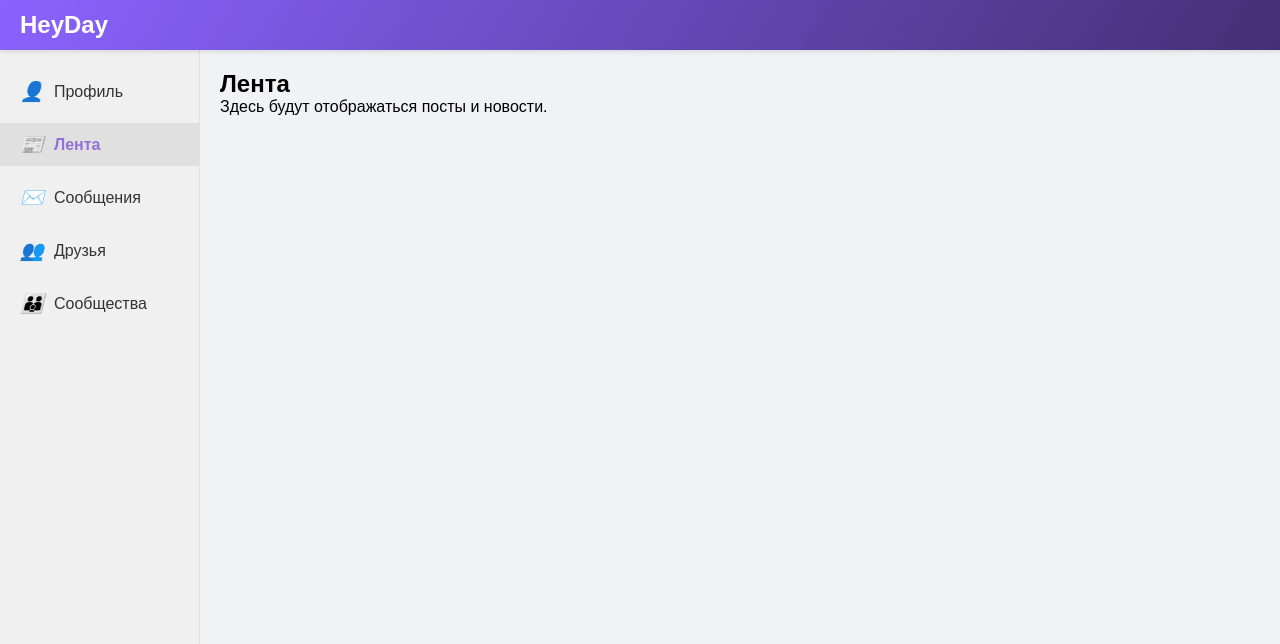
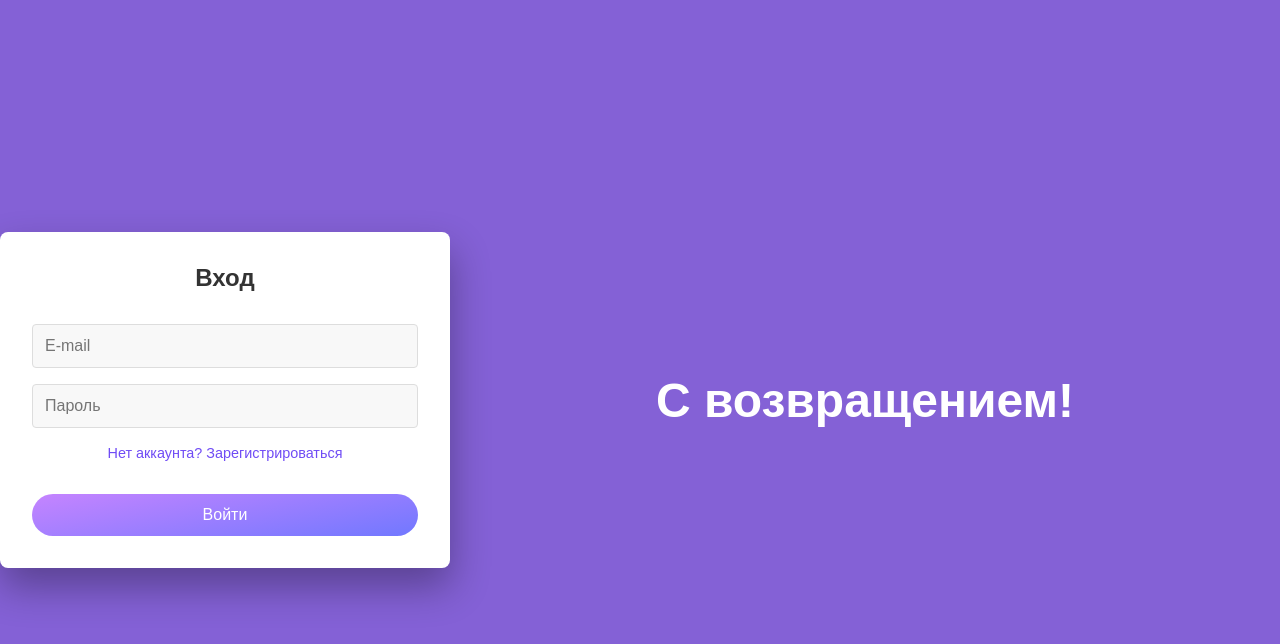
Before and after one commit to SpiritFoxo/HeyDays, a React (Create React App) app in the folder frontend/: page /login in a window 1280 px wide. Shown: the top 644 px of the page. Built offline with nearby package versions, Linux system fonts and the light colour scheme.

Commit message:
register and login api calls

```diff
--- a/frontend/src/App.js
+++ b/frontend/src/App.js
@@ -2,6 +2,7 @@ import './App.css';
 import { BrowserRouter as Router, Routes, Route } from 'react-router-dom';
 import RegistrationForm from './RegistrationPage';
 import MainPage from './MainPage';
+import LoginForm from './LoginPage';
 
 function App() {
   return (
@@ -9,6 +10,7 @@ function App() {
       <Routes>
         <Route path='/register' element={<RegistrationForm></RegistrationForm>}></Route>
         <Route path='/*' element={<MainPage></MainPage>}></Route>
+        <Route path='/login' element={<LoginForm></LoginForm>}></Route>
       </Routes>
     </Router>
   );
--- /dev/null
+++ b/frontend/src/LoginPage.css
@@ -0,0 +1,119 @@
+.login-container {
+    display: flex;
+    height: 100vh;
+    background-color: #8461D6;
+  }
+
+  .login-form-container {
+    flex: 1;
+    max-width: 450px;
+    padding: 2rem;
+    background-color: #ffffff;
+    border-radius: 8px;
+    -webkit-box-shadow: 1px 19px 39px 0px rgba(0, 0, 0, 0.32);
+    -moz-box-shadow: 1px 19px 39px 0px rgba(0, 0, 0, 0.32);
+    box-shadow: 1px 19px 39px 0px rgba(0, 0, 0, 0.32);
+    margin: auto;
+  }
+
+  .welcome-text {
+    flex: 1;
+    display: flex;
+    align-items: center;
+    justify-content: center;
+    color: white;
+    font-size: 1.5rem;
+    padding: 2rem;
+  }
+
+  .login-title {
+    text-align: center;
+    margin-bottom: 2rem;
+    font-size: 1.5rem;
+    color: #333;
+  }
+
+  .form-group {
+    margin-bottom: 1rem;
+  }
+
+  input {
+    width: 100%;
+    padding: 0.75rem;
+    border: 1px solid #ddd;
+    border-radius: 4px;
+    background-color: #f8f8f8;
+    font-size: 1rem;
+    outline: none;
+    transition: border-color 0.3s;
+  }
+
+  input:focus {
+    border-color: #9370DB;
+  }
+
+  .input-error {
+    border-color: #ff3860;
+  }
+
+  .error-message {
+    color: #ff3860;
+    font-size: 0.85rem;
+    margin-top: 0.25rem;
+    display: block;
+  }
+
+
+  .forgot-password a {
+    color: #704CF5;
+    text-decoration: none;
+    font-size: 0.9rem;
+  }
+
+  .register-link {
+    text-align: center;
+    margin: 1rem 0;
+  }
+
+  .register-link a {
+    color: #704CF5;
+    text-decoration: none;
+    font-size: 0.9rem;
+  }
+
+
+  .submit-button {
+    width: 100%;
+    padding: 0.75rem;
+    background: rgb(197,132,255);
+    background: -moz-linear-gradient(169deg, rgba(197,132,255,1) 0%, rgba(113,120,255,1) 100%);
+    background: -webkit-linear-gradient(169deg, rgba(197,132,255,1) 0%, rgba(113,120,255,1) 100%);
+    background: linear-gradient(169deg, rgba(197,132,255,1) 0%, rgba(113,120,255,1) 100%);
+    filter: progid:DXImageTransform.Microsoft.gradient(startColorstr="#c584ff",endColorstr="#7178ff",GradientType=1);
+    color: white;
+    border: none;
+    border-radius: 30px;
+    font-size: 1rem;
+    cursor: pointer;
+    transition: background-color 0.3s;
+    margin-top: 1rem;
+  }
+
+  .submit-button:hover {
+    background-color: #8a60d4;
+  }
+
+  @media (max-width: 768px) {
+    .login-container {
+      flex-direction: column;
+    }
+
+    .login-form-container {
+      max-width: 100%;
+      border-radius: 0;
+    }
+
+    .welcome-text {
+      display: none;
+    }
+  }
--- /dev/null
+++ b/frontend/src/LoginPage.jsx
@@ -0,0 +1,120 @@
+import React, { useState } from 'react';
+import './LoginPage.css';
+
+const LoginForm = () => {
+  const [formData, setFormData] = useState({
+    email: '',
+    password: ''
+  });
+
+  const [errors, setErrors] = useState({});
+  const [isLoading, setIsLoading] = useState(false);
+
+  const handleChange = (e) => {
+    const { name, value } = e.target;
+    setFormData({
+      ...formData,
+      [name]: value
+    });
+  };
+
+  const validate = () => {
+    const newErrors = {};
+
+    if (!formData.email) {
+      newErrors.email = 'Email обязателен';
+    } else if (!/\S+@\S+\.\S+/.test(formData.email)) {
+      newErrors.email = 'Неверный формат email';
+    }
+
+    if (!formData.password) {
+      newErrors.password = 'Пароль обязателен';
+    }
+
+    return newErrors;
+  };
+
+  const handleSubmit = async (e) => {
+    e.preventDefault();
+
+    const validationErrors = validate();
+
+    if (Object.keys(validationErrors).length === 0) {
+        setIsLoading(true);
+        try {
+          const response = await fetch('http://localhost:8080/api/login', {
+            method: 'POST',
+            headers: {
+              'Content-Type': 'application/json',
+            },
+            body: JSON.stringify(formData),
+          });
+
+          if (!response.ok) {
+            throw new Error('Login failed');
+          }
+
+          const data = await response.json();
+
+          localStorage.setItem('token', data.token);
+
+          window.location.href = '/';
+        } catch (error) {
+          console.error('Login error:', error);
+          setErrors({
+            form: 'Неверный email или пароль'
+          });
+        } finally {
+          setIsLoading(false);
+        }
+      } else {
+        setErrors(validationErrors);
+      }
+  };
+
+  return (
+    <div className="login-container">
+      <div className="login-form-container">
+        <h2 className="login-title">Вход</h2>
+
+        <form onSubmit={handleSubmit}>
+          <div className="form-group">
+            <input
+              type="email"
+              name="email"
+              placeholder="E-mail"
+              value={formData.email}
+              onChange={handleChange}
+              className={errors.email ? 'input-error' : ''}
+            />
+            {errors.email && <span className="error-message">{errors.email}</span>}
+          </div>
+
+          <div className="form-group">
+            <input
+              type="password"
+              name="password"
+              placeholder="Пароль"
+              value={formData.password}
+              onChange={handleChange}
+              className={errors.password ? 'input-error' : ''}
+            />
+            {errors.password && <span className="error-message">{errors.password}</span>}
+          </div>
+
+          <div className="register-link">
+            <a href="/register">Нет аккаунта? Зарегистрироваться</a>
+          </div>
+
+          <button type="submit" className="submit-button">Войти</button>
+        </form>
+      </div>
+
+      <div className="welcome-text">
+        <h1>С возвращением!</h1>
+      </div>
+    </div>
+  );
+};
+
+export default LoginForm;
--- a/frontend/src/RegistrationPage.jsx
+++ b/frontend/src/RegistrationPage.jsx
@@ -4,13 +4,15 @@ import './RegistrationPage.css';
 const RegistrationForm = () => {
   const [formData, setFormData] = useState({
     email: '',
-    firstName: '',
-    lastName: '',
+    name: '',
+    surname: '',
     password: '',
     confirmPassword: ''
   });
 
   const [errors, setErrors] = useState({});
+  const [isLoading, setIsLoading] = useState(false);
+  const [registerSuccess, setRegisterSuccess] = useState(false);
 
   const handleChange = (e) => {
     const { name, value } = e.target;
@@ -23,31 +25,26 @@ const RegistrationForm = () => {
   const validate = () => {
     const newErrors = {};
 
-    // Email validation
     if (!formData.email) {
       newErrors.email = 'Email обязателен';
     } else if (!/\S+@\S+\.\S+/.test(formData.email)) {
       newErrors.email = 'Неверный формат email';
     }
 
-    // Name validation
-    if (!formData.firstName) {
-      newErrors.firstName = 'Имя обязательно';
+    if (!formData.name) {
+      newErrors.name = 'Имя обязательно';
     }
 
-    // Last name validation
-    if (!formData.lastName) {
-      newErrors.lastName = 'Фамилия обязательна';
+    if (!formData.surname) {
+      newErrors.surname = 'Фамилия обязательна';
     }
 
-    // Password validation
     if (!formData.password) {
       newErrors.password = 'Пароль обязателен';
     } else if (formData.password.length < 6) {
       newErrors.password = 'Пароль должен содержать минимум 6 символов';
     }
 
-    // Confirm password validation
     if (formData.password !== formData.confirmPassword) {
       newErrors.confirmPassword = 'Пароли не совпадают';
     }
@@ -55,19 +52,66 @@ const RegistrationForm = () => {
     return newErrors;
   };
 
-  const handleSubmit = (e) => {
+  const handleSubmit = async (e) => {
     e.preventDefault();
 
     const validationErrors = validate();
 
     if (Object.keys(validationErrors).length === 0) {
-      // Submit form data to your backend API
       console.log('Form submitted successfully', formData);
-      // Here you would typically make an API call to register the user
-      // For example: registerUser(formData);
+      setIsLoading(true);
+
+      try {
+        const apiData = {
+          email: formData.email,
+          name: formData.name,
+          surname: formData.surname,
+          password: formData.password
+        };
+
+        const response = await fetch('http://localhost:8080/api/register', {
+          method: 'POST',
+          headers: {
+            'Content-Type': 'application/json',
+          },
+          body: JSON.stringify(apiData),
+        });
+
+        if (!response.ok) {
+          const errorData = await response.json();
+          throw new Error(errorData.message || 'Ошибка при регистрации');
+        }
+        const data = await response.json();
+        console.log('Registration successful', data);
+
+        if (data.token) {
+          localStorage.setItem('token', data.token);
+        }
+
+        setRegisterSuccess(true);
+        window.location.href = '/login';
+      } catch (error) {
+        console.error('Registration error:', error);
+
+        if (error.message.includes('email')) {
+          setErrors({
+            ...validationErrors,
+            email: 'Email уже используется',
+            form: 'Ошибка при регистрации'
+          });
+        } else {
+          setErrors({
+            ...validationErrors,
+            form: 'Ошибка при регистрации: ' + error.message
+          });
+        }
+      } finally {
+        setIsLoading(false);
+      }
     } else {
       setErrors(validationErrors);
     }
+
   };
 
   return (
@@ -91,25 +135,25 @@ const RegistrationForm = () => {
           <div className="form-group">
             <input
               type="text"
-              name="firstName"
+              name="name"
               placeholder="Имя"
-              value={formData.firstName}
+              value={formData.name}
               onChange={handleChange}
-              className={errors.firstName ? 'input-error' : ''}
+              className={errors.name ? 'input-error' : ''}
             />
-            {errors.firstName && <span className="error-message">{errors.firstName}</span>}
+            {errors.name && <span className="error-message">{errors.name}</span>}
           </div>
 
           <div className="form-group">
             <input
               type="text"
-              name="lastName"
+              name="surname"
               placeholder="Фамилия"
-              value={formData.lastName}
+              value={formData.surname}
               onChange={handleChange}
-              className={errors.lastName ? 'input-error' : ''}
+              className={errors.surname ? 'input-error' : ''}
             />
-            {errors.lastName && <span className="error-message">{errors.lastName}</span>}
+            {errors.surname && <span className="error-message">{errors.surname}</span>}
           </div>
 
           <div className="form-group">
```
Also changed, not shown: 1 other file (tests, documents, lock files or other folders).
